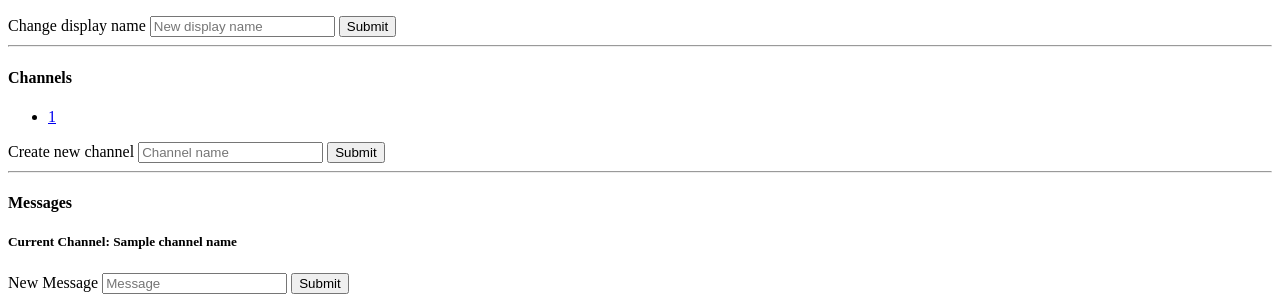
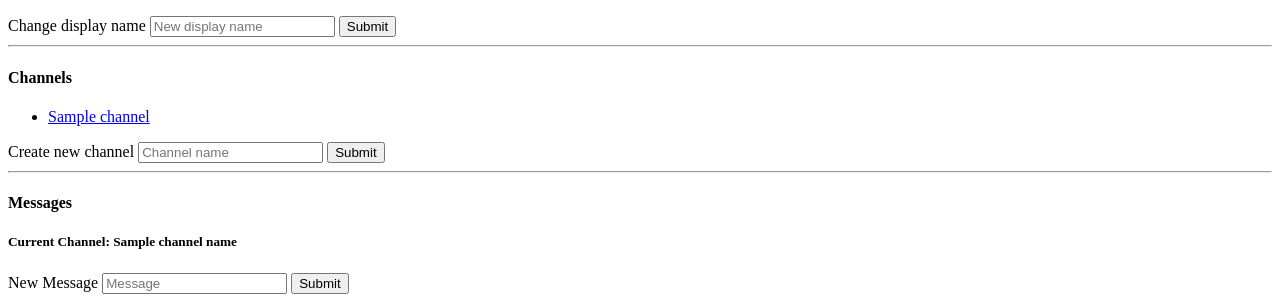
Before and after one commit to louissxu/cs50web-flack, a Flask app: template templates/index.html.jinja2 in a window 1280 px wide. Shown: the part 126-426 px from the top of the page. Run offline with Flask 2, Linux system fonts and the light colour scheme; the template is opened without the code that fills it: most values are stand-ins (such as "Sample title", 1, 10 or a date in 2020); some libraries are stand-ins or nearby versions.

Commit message:
Refactor channel into class Channel

```diff
--- a/application.py
+++ b/application.py
@@ -13,14 +13,21 @@
 app.config["SECRET_KEY"] = os.getenv("SECRET_KEY")
 socketio = SocketIO(app)
 
-channels = ["random_channel", "fun_stuff", "channel_for_bananas"]
 allowed_channel_characters = string.ascii_letters + string.digits + "_-"
+
+class Channel():
+    def __init__(self, name):
+        self.name = name
+    def __eq__(self, other):
+        return self.name == other.name
+
+channels = [Channel("random_channel"), Channel("fun_stuff"), Channel("channel_for_bananas")]
 
 @app.route("/")
 def index():
     channels_urls=[url_for("channel_page", channel_name=channel) for channel in channels]
     channels_data = list(zip(channels, channels_urls))
-    return render_template("index.html.jinja2", channels=channels_data)
+    return render_template("index.html.jinja2", channels=[{"name": channel.name, "url": url_for("channel_page", channel_name=channel.name)} for channel in channels])
 
 
 @app.route("/channel/<channel_name>/", methods=["GET"])
@@ -29,13 +36,11 @@
 
     # Render channel page if GET
     if request.method == "GET":
-        if channel_name not in channels:
+        if Channel(channel_name) not in channels:
             flash(f"Channel '{channel_name}' does not exist. Please create channel first")
             return redirect(url_for("index"))
 
-        channels_urls=[url_for("channel_page", channel_name=channel) for channel in channels]
-        channels_data = list(zip(channels, channels_urls))
-        return render_template("index.html.jinja2", channels=channels_data, channel_name=channel_name)
+        return render_template("index.html.jinja2", channels=[{"name": channel.name, "url": url_for("channel_page", channel_name=channel.name)} for channel in channels], channel_name=channel_name)
 
 @app.route("/channel/", methods=["POST"])
 def channel():
@@ -52,7 +57,7 @@
                 flash(f"Invalid character in channel name. Please try again")
                 return redirect(url_for("index"))
 
-        if new_channel in channels:
+        if Channel(new_channel) in channels:
             flash(f"Channel '{new_channel}' already exists. Redirecting you there")
             return redirect(url_for("channel_page", channel_name=new_channel))
 
@@ -61,7 +66,7 @@
             return redirect(url_for("index"))
 
         # Passes above back-end validity checks  Improvement: need to also do the same checks client-side
-        channels.append(new_channel)
+        channels.append(Channel(new_channel))
 
         return redirect(url_for("channel_page", channel_name=new_channel))
 
--- a/templates/index.html.jinja2
+++ b/templates/index.html.jinja2
@@ -22,7 +22,7 @@
 <h4>Channels</h4>
 <ul>
 {% for channel in channels %}
-    <li><a href={{channel[1]}}>{{channel[0]}}</a></li>
+    <li><a href={{channel["url"]}}>{{channel["name"]}}</a></li>
 {% endfor %}
 </ul>
 <form action="/channel/" method="POST">
```
